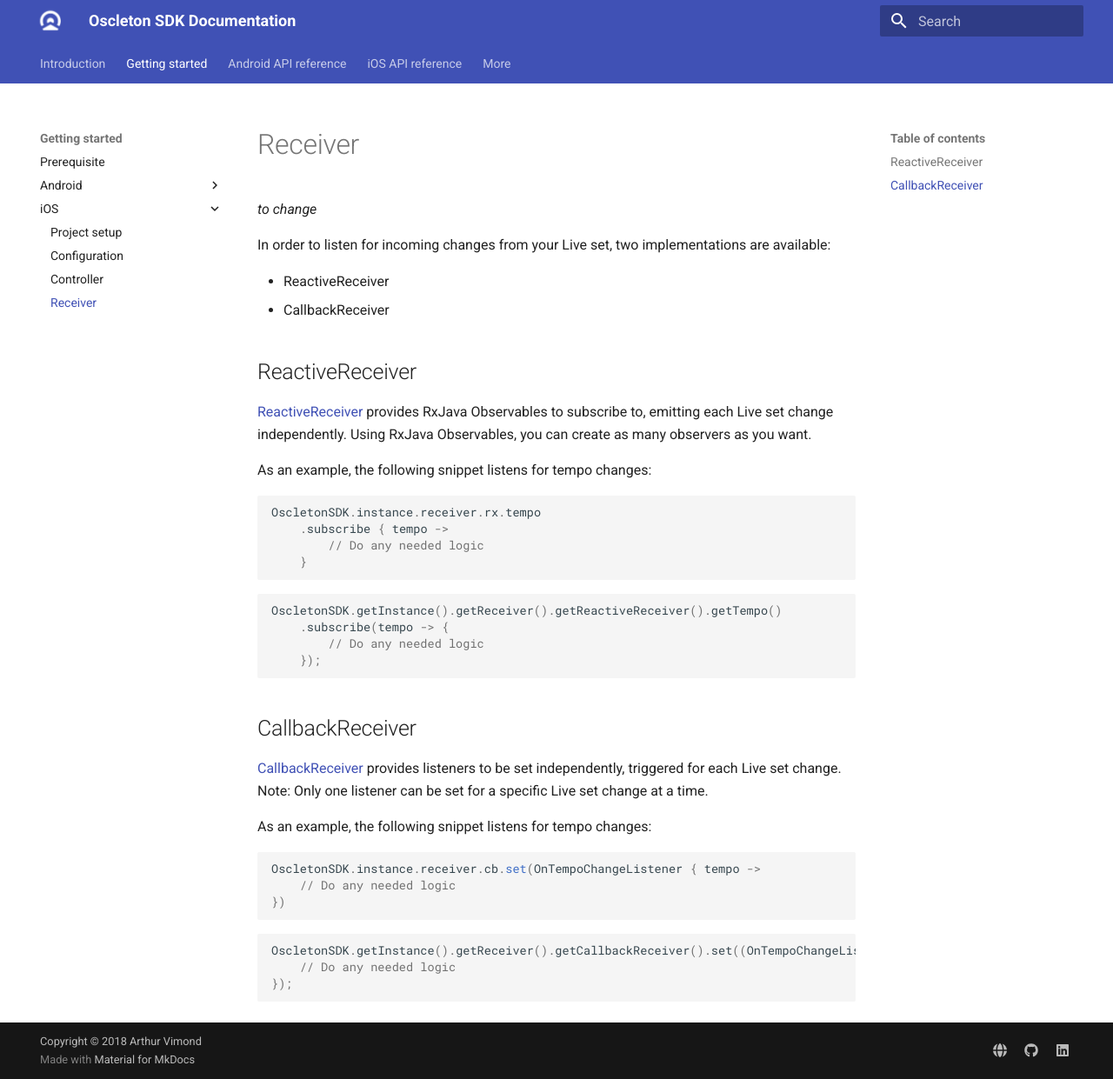
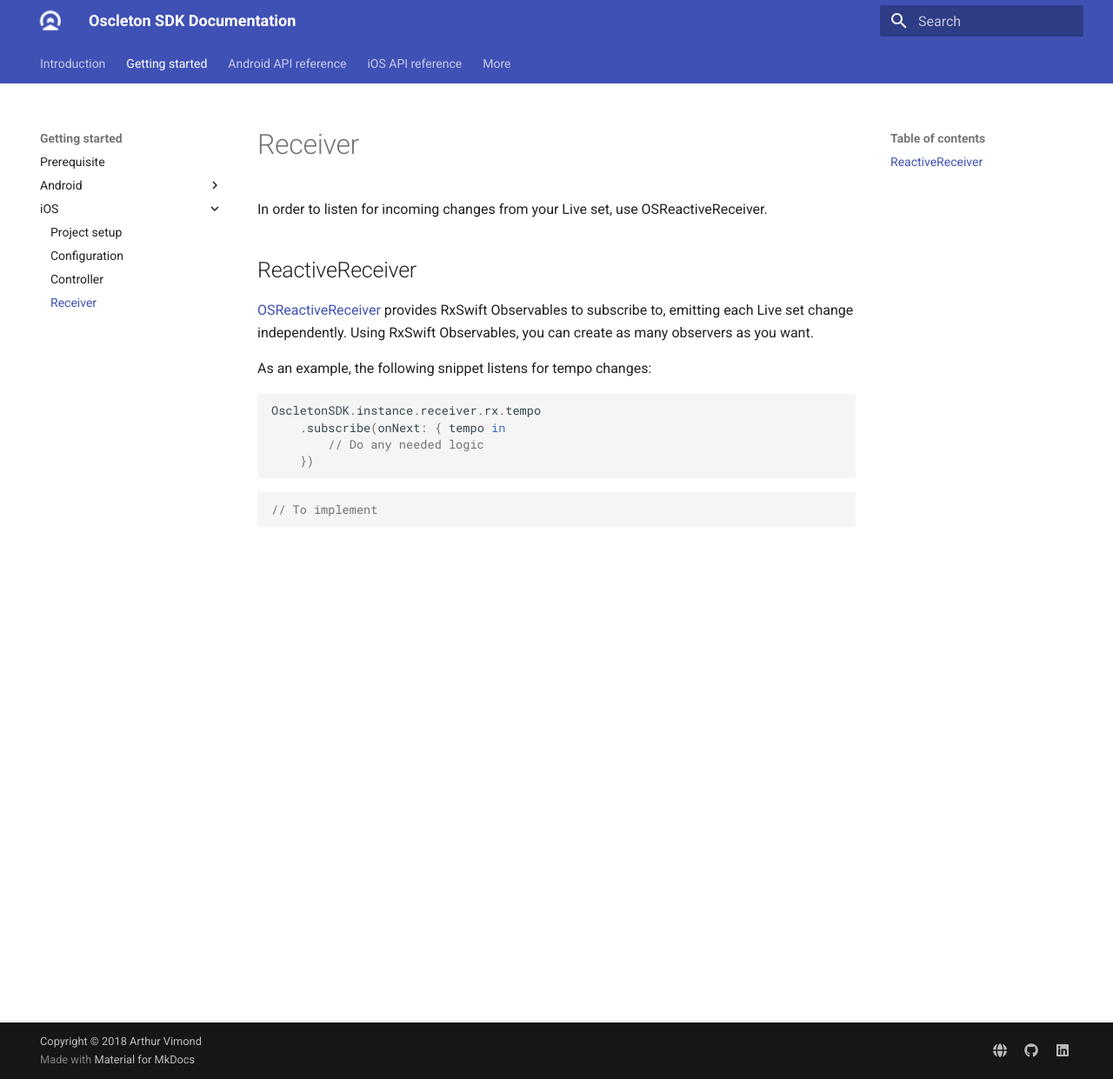
Before and after one commit to ArthurVimond/oscleton-sdk-doc, an MkDocs documentation site: the page built from public/docs/getting-started/ios/receiver.md, in a window 1280 px wide and 1241 px high. Shown: the whole window at 87% size. Built offline with MkDocs 1.6.1 and Material for MkDocs 9.7.7, drawn with Linux system fonts in a browser that asks for light colours.

Commit message:
feat(mkdocs): improve getting started ios doc

````diff
--- a/public/docs/getting-started/ios/receiver.md
+++ b/public/docs/getting-started/ios/receiver.md
@@ -1,50 +1,22 @@
 # Receiver
 
-_to change_
-
-In order to listen for incoming changes from your Live set, two implementations are available:
-
-- ReactiveReceiver
-- CallbackReceiver
+In order to listen for incoming changes from your Live set, use OSReactiveReceiver.
 
 ## ReactiveReceiver
 
-[ReactiveReceiver](../api-reference/com.oscleton.sdk/-reactive-receiver/)
-provides RxJava Observables to subscribe to, emitting each Live set change independently.
-Using RxJava Observables, you can create as many observers as you want.
+[OSReactiveReceiver](../../../reference/ios/classes/OSReactiveReceiver)
+provides RxSwift Observables to subscribe to, emitting each Live set change independently.
+Using RxSwift Observables, you can create as many observers as you want.
 
 As an example, the following snippet listens for tempo changes:
 
 ``` swift
 OscletonSDK.instance.receiver.rx.tempo
-    .subscribe { tempo ->
+    .subscribe(onNext: { tempo in
         // Do any needed logic
-    }
+    })
 ```
 
 ``` objective-c
-OscletonSDK.getInstance().getReceiver().getReactiveReceiver().getTempo()
-    .subscribe(tempo -> {
-        // Do any needed logic
-    });
+// To implement
 ```
-
-## CallbackReceiver
-
-[CallbackReceiver](../api-reference/com.oscleton.sdk/-callback-receiver/)
-provides listeners to be set independently, triggered for each Live set change.
-Note: Only one listener can be set for a specific Live set change at a time.
-
-As an example, the following snippet listens for tempo changes:
-
-``` swift
-OscletonSDK.instance.receiver.cb.set(OnTempoChangeListener { tempo ->
-    // Do any needed logic
-})
-```
-
-``` objective-c
-OscletonSDK.getInstance().getReceiver().getCallbackReceiver().set((OnTempoChangeListener) tempo -> {
-    // Do any needed logic
-});
-```
````
Also changed, not shown: public/docs/getting-started/ios/configuration.md (+2 -4 lines), public/docs/getting-started/ios/controller.md (+4 -4 lines).
